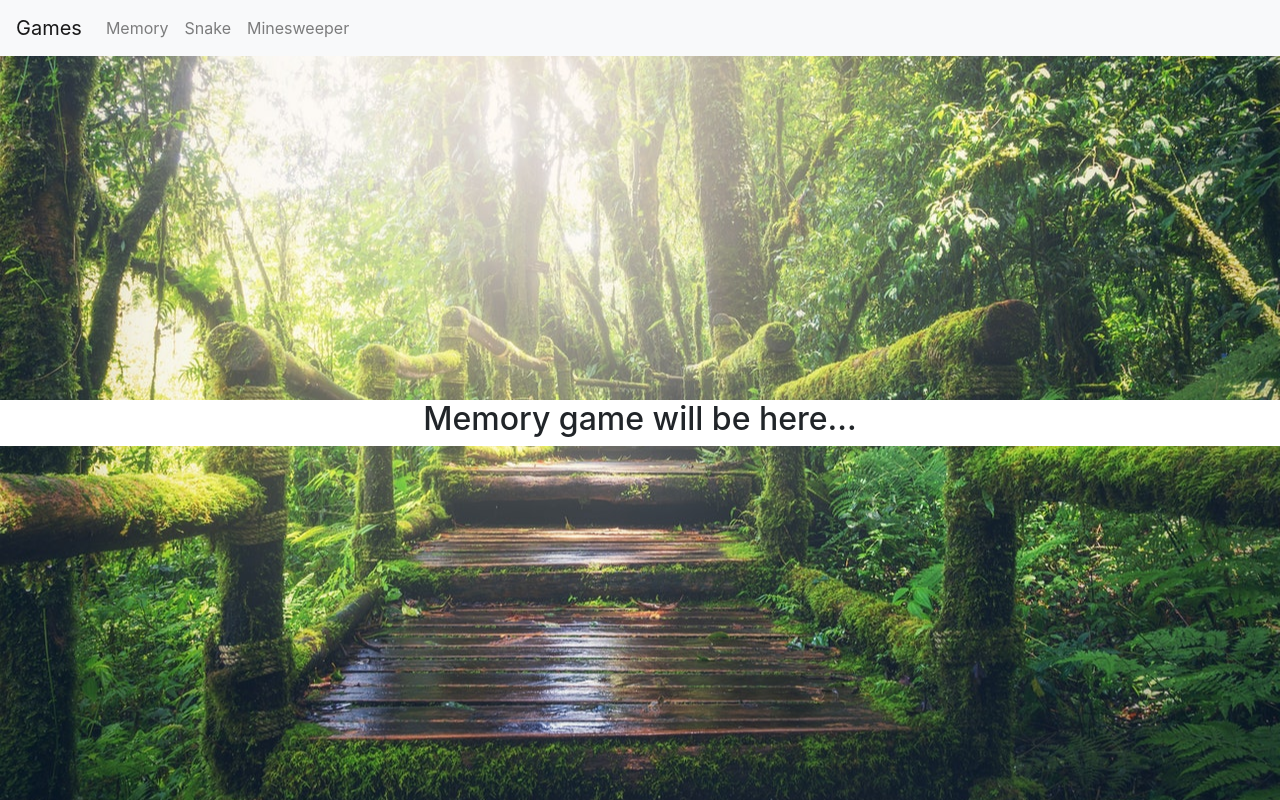
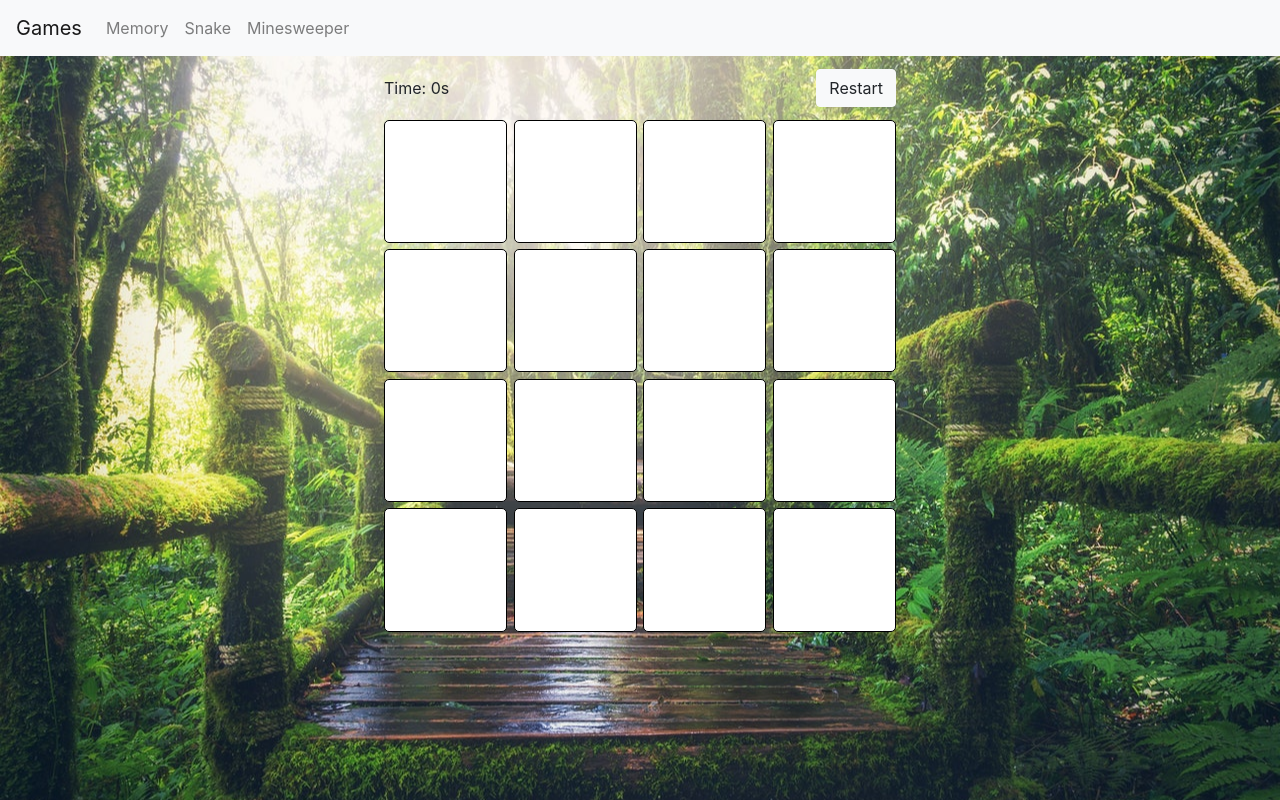
Before and after one commit to antonina-t/pink-games-mentors, a React app: page /#/memory in a window 1280 px wide. Built offline with nearby package versions, Linux system fonts and the light colour scheme.

Commit message:
Memory: Add components with some basic functionality

```diff
--- /dev/null
+++ b/src/components/memory/MemoryCard.css
@@ -0,0 +1,29 @@
+.memory-card {
+  border: 1px solid black;
+  border-radius: 5px;
+  background-color: white;
+}
+.pink {
+  background-color: #ff43d0;
+}
+.red {
+  background-color: #ff0900;
+}
+.orange {
+  background-color: #ff7f00;
+}
+.yellow {
+  background-color: #ffef00;
+}
+.teal {
+  background-color: #63d3df;
+}
+.green {
+  background-color: #00f11d;
+}
+.blue {
+  background-color: #0079ff;
+}
+.purple {
+  background-color: #a800ff;
+}
--- /dev/null
+++ b/src/components/memory/MemoryCard.js
@@ -0,0 +1,13 @@
+import React from "react";
+import "./MemoryCard.css";
+
+function MemoryCard({ isFlipped, color, onClick }) {
+  return (
+    <div
+      className={"memory-card" + (isFlipped ? " " + color : "")}
+      onClick={onClick}
+    ></div>
+  );
+}
+
+export default MemoryCard;
--- /dev/null
+++ b/src/components/memory/StatusBar.css
@@ -0,0 +1,11 @@
+.status-bar {
+  display: flex;
+  align-items: center;
+}
+.status {
+  flex: 1;
+  margin: 0;
+}
+.button {
+  flex: 0;
+}
--- /dev/null
+++ b/src/components/memory/StatusBar.js
@@ -0,0 +1,16 @@
+import React from "react";
+import Button from "react-bootstrap/Button";
+import "./StatusBar.css";
+
+function StatusBar({ status, onRestart }) {
+  return (
+    <div className="status-bar">
+      <p className="status">{status}</p>
+      <Button variant="light" className="button" onClick={onRestart}>
+        Restart
+      </Button>
+    </div>
+  );
+}
+
+export default StatusBar;
--- /dev/null
+++ b/src/components/memory/index.css
@@ -0,0 +1,12 @@
+.game-container {
+  width: 40vw;
+  margin: 1vw auto;
+}
+.memory-grid {
+  height: 40vw;
+  margin-top: 1vw;
+  display: grid;
+  grid-template-columns: repeat(4, auto);
+  grid-template-rows: repeat(4, auto);
+  grid-gap: 0.5vw;
+}
--- a/src/components/memory/index.js
+++ b/src/components/memory/index.js
@@ -1,9 +1,67 @@
-import React from "react";
+import React, { useState } from "react";
+import MemoryCard from "./MemoryCard";
+import StatusBar from "./StatusBar";
+import "./index.css";
+
+const colors = [
+  "pink",
+  "red",
+  "orange",
+  "yellow",
+  "green",
+  "teal",
+  "blue",
+  "purple",
+];
+
+function generateCards() {
+  const cards = [];
+  for (let i = 0; i < colors.length; i++) {
+    cards.push({
+      key: i * 2,
+      color: colors[i],
+      isFlipped: false,
+    });
+    cards.push({
+      key: i * 2 + 1,
+      color: colors[i],
+      isFlipped: false,
+    });
+  }
+  cards.sort(() => Math.random() - 0.5);
+  return cards;
+}
 
 function Memory() {
+  const [cards, setCards] = useState(generateCards());
+  const status = "Time: 0s";
+
+  function onCardClick(key) {
+    setCards((oldCards) =>
+      oldCards.map((card) => {
+        if (card.key === key) return { ...card, isFlipped: true };
+        return card;
+      })
+    );
+  }
+
+  function onRestart() {
+    setCards(generateCards());
+  }
+
   return (
-    <div className="text-container">
-      <h2>Memory game will be here...</h2>
+    <div>
+      <div className="game-container">
+        <StatusBar status={status} onRestart={onRestart}></StatusBar>
+        <div className="memory-grid">
+          {cards.map((card) => (
+            <MemoryCard
+              {...card}
+              onClick={() => onCardClick(card.key)}
+            ></MemoryCard>
+          ))}
+        </div>
+      </div>
     </div>
   );
 }
```
Also changed, not shown: 1 other file (tests, documents, lock files or other folders).
